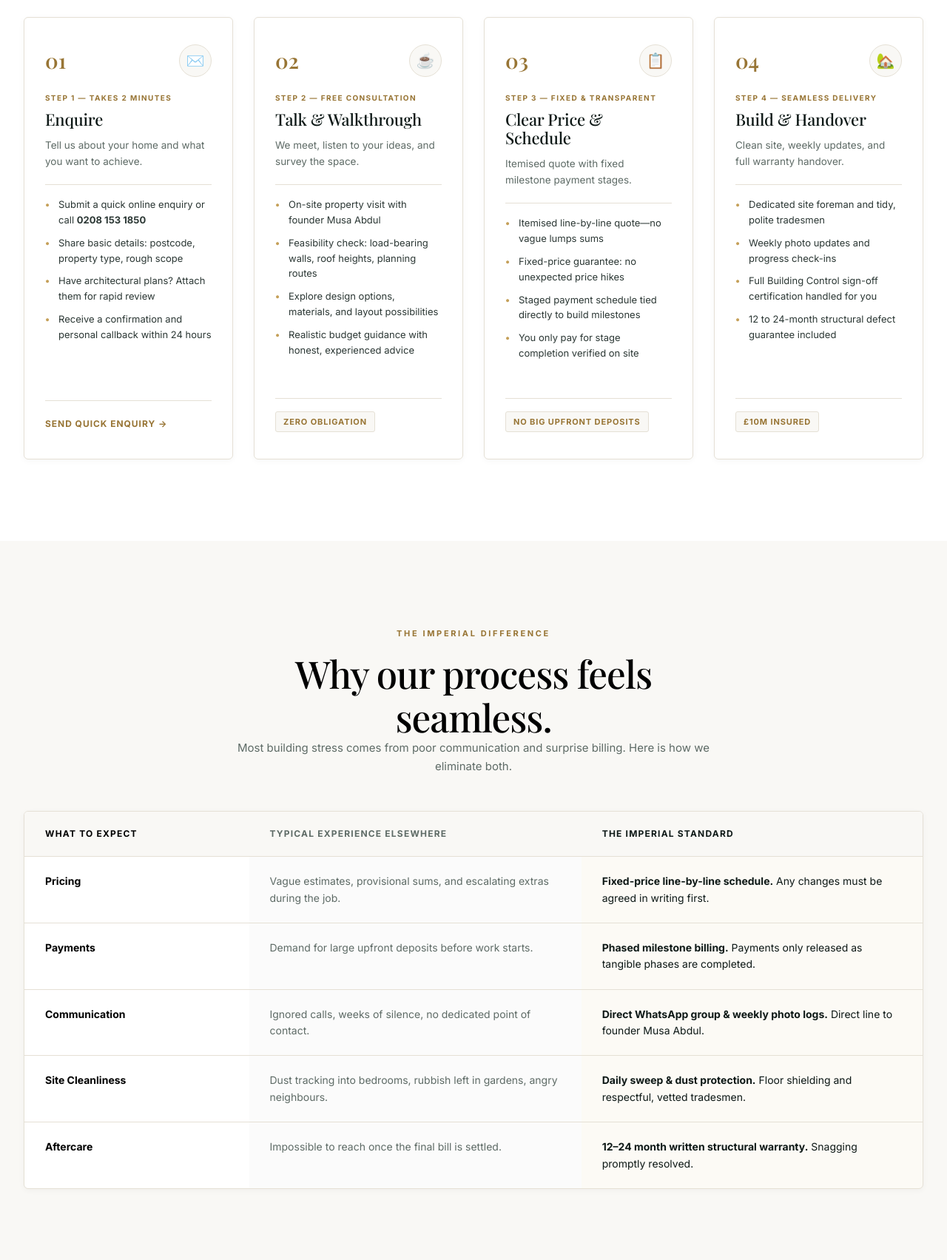
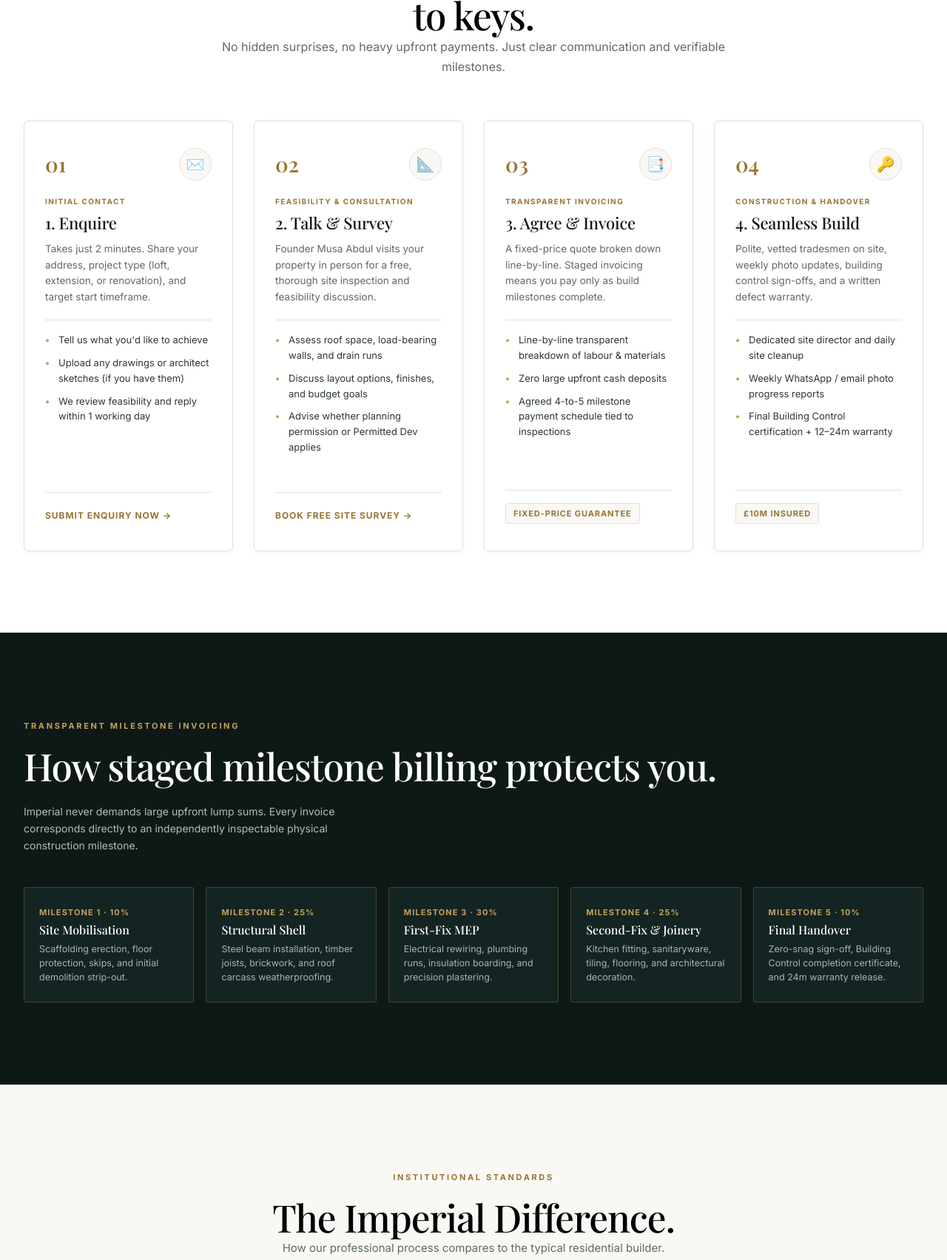
Before and after one commit to Student0S/imperial-construction, a plain HTML site: page process.html in a window 1280 px wide. Shown: the part 916-2619 px from the top of the page at 74% size. Drawn offline with nearby package versions, Linux system fonts and the light colour scheme; a web font is replaced by a local one.

Commit message:
Add staged milestone invoicing timeline breakdown in process.html

```diff
--- a/process.html
+++ b/process.html
@@ -3,8 +3,8 @@
 <head>
   <meta charset="utf-8">
   <meta name="viewport" content="width=device-width, initial-scale=1">
-  <meta name="description" content="Our simple 4-step building process: Enquire, Talk, Agree & Invoice, Build. Complete transparency and stress-free renovations across Bromley and South London.">
-  <title>Our Process | 4 Simple Steps to Your New Space | Imperial Real Estate Construction</title>
+  <meta name="description" content="Transparent, predictable 4-step building process by Imperial Real Estate Construction: Enquire, Talk & Survey, Staged Milestone Invoicing, and Turnkey Build in Bromley, Beckenham, and South London.">
+  <title>Our 4-Step Process & Pricing Transparency | Imperial Real Estate Construction</title>
   <link rel="preconnect" href="https://fonts.googleapis.com">
   <link rel="preconnect" href="https://fonts.gstatic.com" crossorigin>
   <link href="https://fonts.googleapis.com/css2?family=Playfair+Display:ital,wght@0,400;0,500;0,600;0,700;1,400&family=Inter:wght@300;400;500;600;700&display=swap" rel="stylesheet">
@@ -36,7 +36,7 @@
         <a href="services.html">Services</a>
         <a href="about.html">About Imperial</a>
         <a href="process.html" class="active">Our Process</a>
-        <a href="journal.html">Project Journal</a>
+          <a href="journal.html">Project Journal</a>
         <a href="contact.html">Contact</a>
       </nav>
 
@@ -55,22 +55,21 @@
         <span>/</span>
         <span class="current">Our Process</span>
       </div>
-      <div class="pill-badge">Seamless & Transparent</div>
-      <h1>How It Works</h1>
-      <p class="lead">Building or extending your home shouldn't be stressful or complicated. We've streamlined everything into 4 clear, transparent steps—from your first message to the finished handover.</p>
+      <div class="pill-badge">Transparent Project Framework</div>
+      <h1>Simple. Transparent.<br>Seamless Delivery.</h1>
+      <p class="lead">Renovating your home should feel exciting, not stressful. We've distilled the entire architectural journey into four straightforward stages—giving you complete budget clarity and daily peace of mind.</p>
     </div>
   </section>
 
-  <!-- 4-Step Process Detail Section -->
+  <!-- The 4-Step Process Grid -->
   <section class="section">
     <div class="container">
-      <div style="text-align:center; max-width:720px; margin:0 auto 64px;">
-        <span class="eyebrow">The 4-Step Framework</span>
-        <h2>Enquire. Talk. Agree. Build.</h2>
-        <p style="color:var(--muted); font-size:16px; line-height:1.75;">No convoluted jargon, no surprise costs, and no disappearing contractors. Just an orderly, professional journey designed to give you total peace of mind.</p>
+      <div style="text-align:center; max-width:700px; margin:0 auto 60px;">
+        <span class="eyebrow">The Imperial Blueprint</span>
+        <h2>Four simple steps from vision to keys.</h2>
+        <p style="color:var(--muted); font-size:16px;">No hidden surprises, no heavy upfront payments. Just clear communication and verifiable milestones.</p>
       </div>
 
-      <!-- Process Cards Flow -->
       <div class="process-flow">
 
         <!-- Step 1: Enquire -->
@@ -79,74 +78,70 @@
             <span class="process-step-num">01</span>
             <div class="process-card-icon">✉️</div>
           </div>
-          <span class="process-stage-tag">Step 1 — Takes 2 Minutes</span>
-          <h3>Enquire</h3>
-          <p class="process-card-lead">Tell us about your home and what you want to achieve.</p>
+          <span class="process-stage-tag">Initial Contact</span>
+          <h3>1. Enquire</h3>
+          <p class="process-card-lead">Takes just 2 minutes. Share your address, project type (loft, extension, or renovation), and target start timeframe.</p>
           <ul class="process-card-list">
-            <li>Submit a quick online enquiry or call <strong>0208 153 1850</strong></li>
-            <li>Share basic details: postcode, property type, rough scope</li>
-            <li>Have architectural plans? Attach them for rapid review</li>
-            <li>Receive a confirmation and personal callback within 24 hours</li>
+            <li>Tell us what you'd like to achieve</li>
+            <li>Upload any drawings or architect sketches (if you have them)</li>
+            <li>We review feasibility and reply within 1 working day</li>
           </ul>
           <div class="process-card-action">
-            <a href="contact.html" class="process-micro-link">Send quick enquiry →</a>
+            <a href="contact.html" class="process-micro-link">Submit Enquiry Now →</a>
           </div>
         </div>
 
-        <!-- Step 2: Talk -->
+        <!-- Step 2: Talk & Site Survey -->
         <div class="process-card">
           <div class="process-card-header">
             <span class="process-step-num">02</span>
-            <div class="process-card-icon">☕</div>
+            <div class="process-card-icon">📐</div>
           </div>
-          <span class="process-stage-tag">Step 2 — Free Consultation</span>
-          <h3>Talk & Walkthrough</h3>
-          <p class="process-card-lead">We meet, listen to your ideas, and survey the space.</p>
+          <span class="process-stage-tag">Feasibility & Consultation</span>
+          <h3>2. Talk & Survey</h3>
+          <p class="process-card-lead">Founder Musa Abdul visits your property in person for a free, thorough site inspection and feasibility discussion.</p>
           <ul class="process-card-list">
-            <li>On-site property visit with founder Musa Abdul</li>
-            <li>Feasibility check: load-bearing walls, roof heights, planning routes</li>
-            <li>Explore design options, materials, and layout possibilities</li>
-            <li>Realistic budget guidance with honest, experienced advice</li>
+            <li>Assess roof space, load-bearing walls, and drain runs</li>
+            <li>Discuss layout options, finishes, and budget goals</li>
+            <li>Advise whether planning permission or Permitted Dev applies</li>
           </ul>
           <div class="process-card-action">
-            <span class="process-card-badge">Zero obligation</span>
+            <a href="tel:02081531850" class="process-micro-link">Book Free Site Survey →</a>
           </div>
         </div>
 
-        <!-- Step 3: Invoice / Agree -->
+        <!-- Step 3: Agree & Clear Invoicing Schedule -->
         <div class="process-card">
           <div class="process-card-header">
             <span class="process-step-num">03</span>
-            <div class="process-card-icon">📋</div>
+            <div class="process-card-icon">📑</div>
           </div>
-          <span class="process-stage-tag">Step 3 — Fixed & Transparent</span>
-          <h3>Clear Price & Schedule</h3>
-          <p class="process-card-lead">Itemised quote with fixed milestone payment stages.</p>
+          <span class="process-stage-tag">Transparent Invoicing</span>
+          <h3>3. Agree & Invoice</h3>
+          <p class="process-card-lead">A fixed-price quote broken down line-by-line. Staged invoicing means you pay only as build milestones complete.</p>
           <ul class="process-card-list">
-            <li>Itemised line-by-line quote—no vague lumps sums</li>
-            <li>Fixed-price guarantee: no unexpected price hikes</li>
-            <li>Staged payment schedule tied directly to build milestones</li>
-            <li>You only pay for stage completion verified on site</li>
+            <li>Line-by-line transparent breakdown of labour & materials</li>
+            <li>Zero large upfront cash deposits</li>
+            <li>Agreed 4-to-5 milestone payment schedule tied to inspections</li>
           </ul>
           <div class="process-card-action">
-            <span class="process-card-badge">No big upfront deposits</span>
+            <span class="process-card-badge">Fixed-Price Guarantee</span>
           </div>
         </div>
 
-        <!-- Step 4: Build -->
+        <!-- Step 4: Build & Handover -->
         <div class="process-card">
           <div class="process-card-header">
             <span class="process-step-num">04</span>
-            <div class="process-card-icon">🏡</div>
+            <div class="process-card-icon">🔑</div>
           </div>
-          <span class="process-stage-tag">Step 4 — Seamless Delivery</span>
-          <h3>Build & Handover</h3>
-          <p class="process-card-lead">Clean site, weekly updates, and full warranty handover.</p>
+          <span class="process-stage-tag">Construction & Handover</span>
+          <h3>4. Seamless Build</h3>
+          <p class="process-card-lead">Polite, vetted tradesmen on site, weekly photo updates, building control sign-offs, and a written defect warranty.</p>
           <ul class="process-card-list">
-            <li>Dedicated site foreman and tidy, polite tradesmen</li>
-            <li>Weekly photo updates and progress check-ins</li>
-            <li>Full Building Control sign-off certification handled for you</li>
-            <li>12 to 24-month structural defect guarantee included</li>
+            <li>Dedicated site director and daily site cleanup</li>
+            <li>Weekly WhatsApp / email photo progress reports</li>
+            <li>Final Building Control certification + 12–24m warranty</li>
           </ul>
           <div class="process-card-action">
             <span class="process-card-badge">£10M Insured</span>
@@ -157,49 +152,106 @@
     </div>
   </section>
 
-  <!-- Seamless Process Comparison: Traditional Builder vs Imperial -->
+  <!-- Interactive Staged Milestone Invoicing Simulator -->
+  <section class="section section-dark" style="border-top:1px solid rgba(255,255,255,0.1); border-bottom:1px solid rgba(255,255,255,0.1);">
+    <div class="container">
+      <div style="display:flex; justify-content:space-between; align-items:flex-end; margin-bottom:44px; flex-wrap:wrap; gap:20px;">
+        <div>
+          <span class="eyebrow gold">Transparent Milestone Invoicing</span>
+          <h2 style="color:#ffffff;">How staged milestone billing protects you.</h2>
+        </div>
+        <p style="color:rgba(255,255,255,0.7); max-width:480px; font-size:14px; margin:0;">
+          Imperial never demands large upfront lump sums. Every invoice corresponds directly to an independently inspectable physical construction milestone.
+        </p>
+      </div>
+
+      <div style="display:grid; grid-template-columns:repeat(5, 1fr); gap:16px;">
+        <!-- Stage 1 -->
+        <div style="background:var(--dark-surface); border:1px solid rgba(197, 160, 89, 0.25); border-radius:var(--radius-sm); padding:24px 20px;">
+          <span style="font-size:11px; font-weight:700; color:var(--gold); text-transform:uppercase; letter-spacing:0.1em; display:block; margin-bottom:6px;">Milestone 1 · 10%</span>
+          <h4 style="color:#fff; font-size:16px; margin-bottom:8px;">Site Mobilisation</h4>
+          <p style="color:rgba(255,255,255,0.65); font-size:12.5px; line-height:1.5; margin:0;">Scaffolding erection, floor protection, skips, and initial demolition strip-out.</p>
+        </div>
+
+        <!-- Stage 2 -->
+        <div style="background:var(--dark-surface); border:1px solid rgba(197, 160, 89, 0.25); border-radius:var(--radius-sm); padding:24px 20px;">
+          <span style="font-size:11px; font-weight:700; color:var(--gold); text-transform:uppercase; letter-spacing:0.1em; display:block; margin-bottom:6px;">Milestone 2 · 25%</span>
+          <h4 style="color:#fff; font-size:16px; margin-bottom:8px;">Structural Shell</h4>
+          <p style="color:rgba(255,255,255,0.65); font-size:12.5px; line-height:1.5; margin:0;">Steel beam installation, timber joists, brickwork, and roof carcass weatherproofing.</p>
+        </div>
+
+        <!-- Stage 3 -->
+        <div style="background:var(--dark-surface); border:1px solid rgba(197, 160, 89, 0.25); border-radius:var(--radius-sm); padding:24px 20px;">
+          <span style="font-size:11px; font-weight:700; color:var(--gold); text-transform:uppercase; letter-spacing:0.1em; display:block; margin-bottom:6px;">Milestone 3 · 30%</span>
+          <h4 style="color:#fff; font-size:16px; margin-bottom:8px;">First-Fix MEP</h4>
+          <p style="color:rgba(255,255,255,0.65); font-size:12.5px; line-height:1.5; margin:0;">Electrical rewiring, plumbing runs, insulation boarding, and precision plastering.</p>
+        </div>
+
+        <!-- Stage 4 -->
+        <div style="background:var(--dark-surface); border:1px solid rgba(197, 160, 89, 0.25); border-radius:var(--radius-sm); padding:24px 20px;">
+          <span style="font-size:11px; font-weight:700; color:var(--gold); text-transform:uppercase; letter-spacing:0.1em; display:block; margin-bottom:6px;">Milestone 4 · 25%</span>
+          <h4 style="color:#fff; font-size:16px; margin-bottom:8px;">Second-Fix & Joinery</h4>
+          <p style="color:rgba(255,255,255,0.65); font-size:12.5px; line-height:1.5; margin:0;">Kitchen fitting, sanitaryware, tiling, flooring, and architectural decoration.</p>
+        </div>
+
+        <!-- Stage 5 -->
+        <div style="background:var(--dark-surface); border:1px solid rgba(197, 160, 89, 0.25); border-radius:var(--radius-sm); padding:24px 20px;">
+          <span style="font-size:11px; font-weight:700; color:var(--gold); text-transform:uppercase; letter-spacing:0.1em; display:block; margin-bottom:6px;">Milestone 5 · 10%</span>
+          <h4 style="color:#fff; font-size:16px; margin-bottom:8px;">Final Handover</h4>
+          <p style="color:rgba(255,255,255,0.65); font-size:12.5px; line-height:1.5; margin:0;">Zero-snag sign-off, Building Control completion certificate, and 24m warranty release.</p>
+        </div>
+      </div>
+    </div>
+  </section>
+
+  <!-- How We Compare Table -->
   <section class="section section-soft">
     <div class="container">
-      <div style="text-align:center; max-width:680px; margin:0 auto 48px;">
-        <span class="eyebrow">The Imperial Difference</span>
-        <h2>Why our process feels seamless.</h2>
-        <p style="color:var(--muted); font-size:15px;">Most building stress comes from poor communication and surprise billing. Here is how we eliminate both.</p>
+      <div style="text-align:center; max-width:640px; margin:0 auto 48px;">
+        <span class="eyebrow">Institutional Standards</span>
+        <h2>The Imperial Difference.</h2>
+        <p style="color:var(--muted); font-size:15px;">How our professional process compares to the typical residential builder.</p>
       </div>
 
       <div class="comparison-table-wrap">
         <table class="process-compare-table">
           <thead>
             <tr>
-              <th style="width:25%;">What to Expect</th>
-              <th style="width:37%;" class="table-col-trad">Typical Experience Elsewhere</th>
-              <th style="width:38%;" class="table-col-imp">The Imperial Standard</th>
+              <th style="width:25%;">Feature</th>
+              <th class="table-col-trad" style="width:37%;">Typical Local Builder</th>
+              <th class="table-col-imp" style="width:38%;">Imperial Real Estate Construction</th>
             </tr>
           </thead>
           <tbody>
             <tr>
-              <td><strong>Pricing</strong></td>
-              <td class="table-col-trad">Vague estimates, provisional sums, and escalating extras during the job.</td>
-              <td class="table-col-imp"><strong>Fixed-price line-by-line schedule.</strong> Any changes must be agreed in writing first.</td>
+              <td><strong>Cost Estimate</strong></td>
+              <td class="table-col-trad">Vague one-page estimate with frequent hidden extras and budget escalation midway through.</td>
+              <td class="table-col-imp"><strong>Line-by-line itemised contract</strong> with fixed-price guarantee and no surprises.</td>
             </tr>
             <tr>
-              <td><strong>Payments</strong></td>
-              <td class="table-col-trad">Demand for large upfront deposits before work starts.</td>
-              <td class="table-col-imp"><strong>Phased milestone billing.</strong> Payments only released as tangible phases are completed.</td>
+              <td><strong>Payment Structure</strong></td>
+              <td class="table-col-trad">Demands large upfront deposit (20–40%) before any material arrives on site.</td>
+              <td class="table-col-imp"><strong>Staged milestone invoicing</strong> tied directly to verified physical progress.</td>
             </tr>
             <tr>
-              <td><strong>Communication</strong></td>
-              <td class="table-col-trad">Ignored calls, weeks of silence, no dedicated point of contact.</td>
-              <td class="table-col-imp"><strong>Direct WhatsApp group & weekly photo logs.</strong> Direct line to founder Musa Abdul.</td>
+              <td><strong>Daily Communication</strong></td>
+              <td class="table-col-trad">Infrequent updates, unanswered calls, difficult to track site activity.</td>
+              <td class="table-col-imp"><strong>Dedicated site manager + direct line to Musa Abdul</strong>. Weekly photo progress reports.</td>
             </tr>
             <tr>
               <td><strong>Site Cleanliness</strong></td>
-              <td class="table-col-trad">Dust tracking into bedrooms, rubbish left in gardens, angry neighbours.</td>
-              <td class="table-col-imp"><strong>Daily sweep & dust protection.</strong> Floor shielding and respectful, vetted tradesmen.</td>
+              <td class="table-col-trad">Messy, chaotic site causing disruption and complaints from neighbours.</td>
+              <td class="table-col-imp"><strong>Clean site protocol</strong>: dust zip-screens, carpet protection, daily tidy-ups.</td>
             </tr>
             <tr>
-              <td><strong>Aftercare</strong></td>
-              <td class="table-col-trad">Impossible to reach once the final bill is settled.</td>
-              <td class="table-col-imp"><strong>12–24 month written structural warranty.</strong> Snagging promptly resolved.</td>
+              <td><strong>Insurance & Warranty</strong></td>
+              <td class="table-col-trad">Basic £1M or unverified cover; vague verbal guarantees when defects emerge.</td>
+              <td class="table-col-imp"><strong>£10M Public Liability insurance</strong> + formal written 12–24 month structural warranty.</td>
+            </tr>
+            <tr>
+              <td><strong>Track Record</strong></td>
+              <td class="table-col-trad">Unverified claims, difficult to inspect past projects.</td>
+              <td class="table-col-imp"><strong>54 Verified 5.0★ MyBuilder reviews</strong>, 100% positive score, registered entity since 2016.</td>
             </tr>
           </tbody>
         </table>
@@ -207,47 +259,38 @@
     </div>
   </section>
 
-  <!-- Quick FAQ for Peace of Mind -->
+  <!-- Process FAQs -->
   <section class="section">
     <div class="container container-narrow">
       <div style="text-align:center; margin-bottom:48px;">
-        <span class="eyebrow">Common Questions</span>
-        <h2>Frequently asked about our process.</h2>
+        <span class="eyebrow">Got Questions?</span>
+        <h2>Process & pricing FAQ.</h2>
       </div>
 
       <div style="display:grid; gap:16px;">
         <div class="process-faq-item">
-          <h4>How quickly do we start after the initial enquiry?</h4>
-          <p>We respond to all enquiries within 24 hours. A site visit is typically booked within 3 to 5 working days, and a detailed schedule of works follows within a week. Lead times for project commencement depend on the scope and planning status, usually 4 to 8 weeks.</p>
+          <h4>How quickly can you start after planning approval?</h4>
+          <p>We typically schedule builds 4 to 8 weeks in advance to allow for structural steel fabrication and party wall notifications. If your planning drawings and party wall agreements are already complete, we can often mobilize within 3 to 4 weeks.</p>
         </div>
 
         <div class="process-faq-item">
-          <h4>Do I need finished architectural drawings before contacting you?</h4>
-          <p>Not at all. If you have drawings, great—we can price from them immediately. If not, we can introduce trusted architectural partners and guide you through Permitted Development or full planning permission.</p>
+          <h4>Do we need to move out during an extension or loft conversion?</h4>
+          <p>For most loft conversions and ground-floor extensions, families comfortably remain in their home. We install temporary floor-to-ceiling zip-dust walls, seal the work zone, and ensure you always have running hot water and functioning facilities.</p>
         </div>
 
         <div class="process-faq-item">
           <h4>What happens if we want to change something mid-build?</h4>
-          <p>Changes happen. Any variation is priced upfront in a clear written addendum with your approval before any extra work proceeds. No surprise charges on your invoice.</p>
+          <p>Variations are common as spaces come to life. Any change is priced clearly in writing with an updated schedule before work commences, ensuring you retain 100% control over the final cost.</p>
         </div>
 
         <div class="process-faq-item">
-          <h4>How do the staged invoice payments work?</h4>
-          <p>We break down the total cost into 4 to 6 milestones (e.g., Foundations & Steel, Shell Watertight, First-Fix Electrics & Plumbing, Plastering, Final Handover). You inspect the stage with your site manager, and only then is that stage invoiced.</p>
+          <h4>Who handles Local Authority Building Control inspections?</h4>
+          <p>We manage all Building Control notices and schedule the building inspector for foundations, structural steel, insulation, and the final completion certificate on your behalf.</p>
         </div>
       </div>
-    </div>
-  </section>
 
-  <!-- Final CTA -->
-  <section class="section section-dark" style="text-align:center; padding: 110px 0;">
-    <div class="container">
-      <div class="pill-badge" style="margin-bottom:24px;">Step 1: Enquire</div>
-      <h2 style="color:#ffffff; margin-bottom:20px; font-size:clamp(34px,4.5vw,56px);">Ready to take the first step?</h2>
-      <p style="color:rgba(255,255,255,0.8); max-width:580px; margin:0 auto 40px; font-size:18px; line-height:1.7;">No pushy sales calls, no commitment. Just a friendly, informed conversation about your home.</p>
-      <div style="display:flex; justify-content:center; gap:20px; flex-wrap:wrap;">
-        <a href="contact.html" class="btn">Start With Step 1: Enquire →</a>
-        <a href="tel:02081531850" class="btn outline" style="color:#fff; border-color:rgba(255,255,255,0.4);">Call 0208 153 1850</a>
+      <div style="text-align:center; margin-top:48px;">
+        <a href="contact.html" class="btn">Start With Step 1: Tell Us About Your Build →</a>
       </div>
     </div>
   </section>
```
